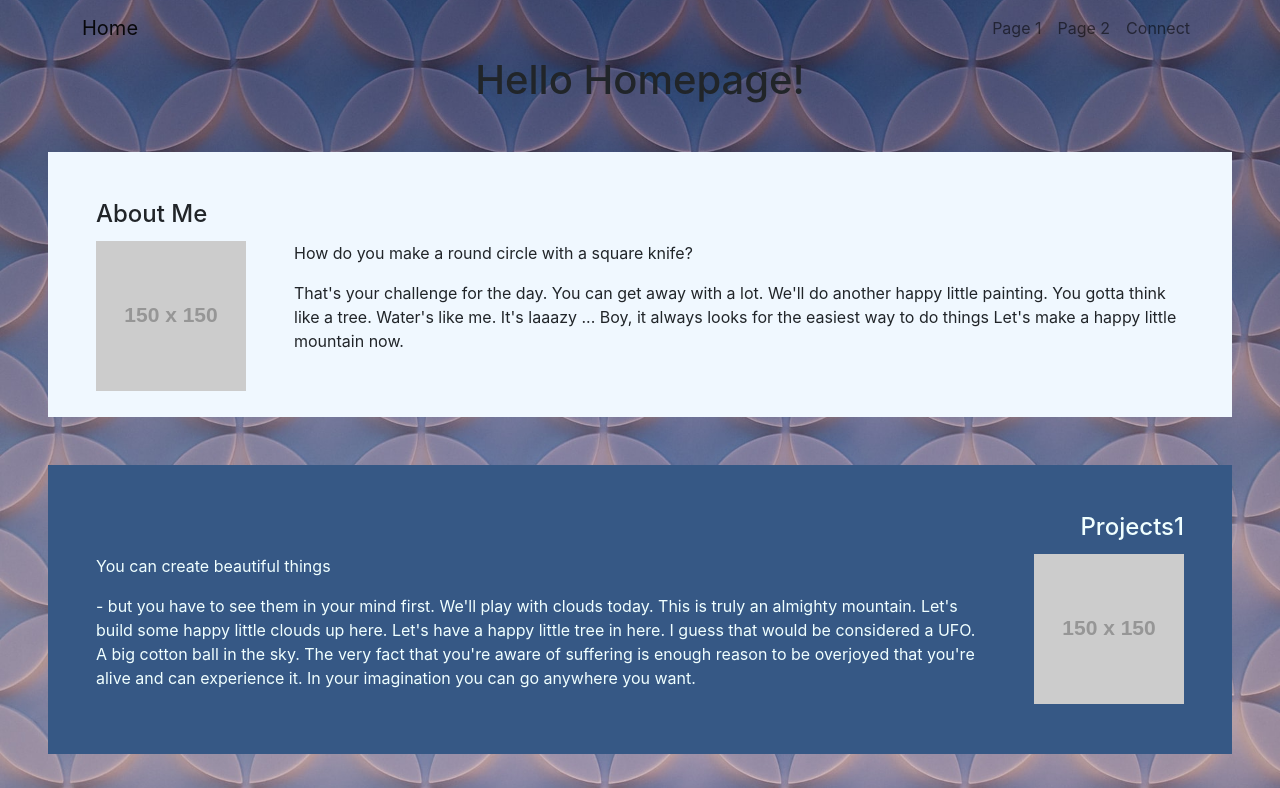
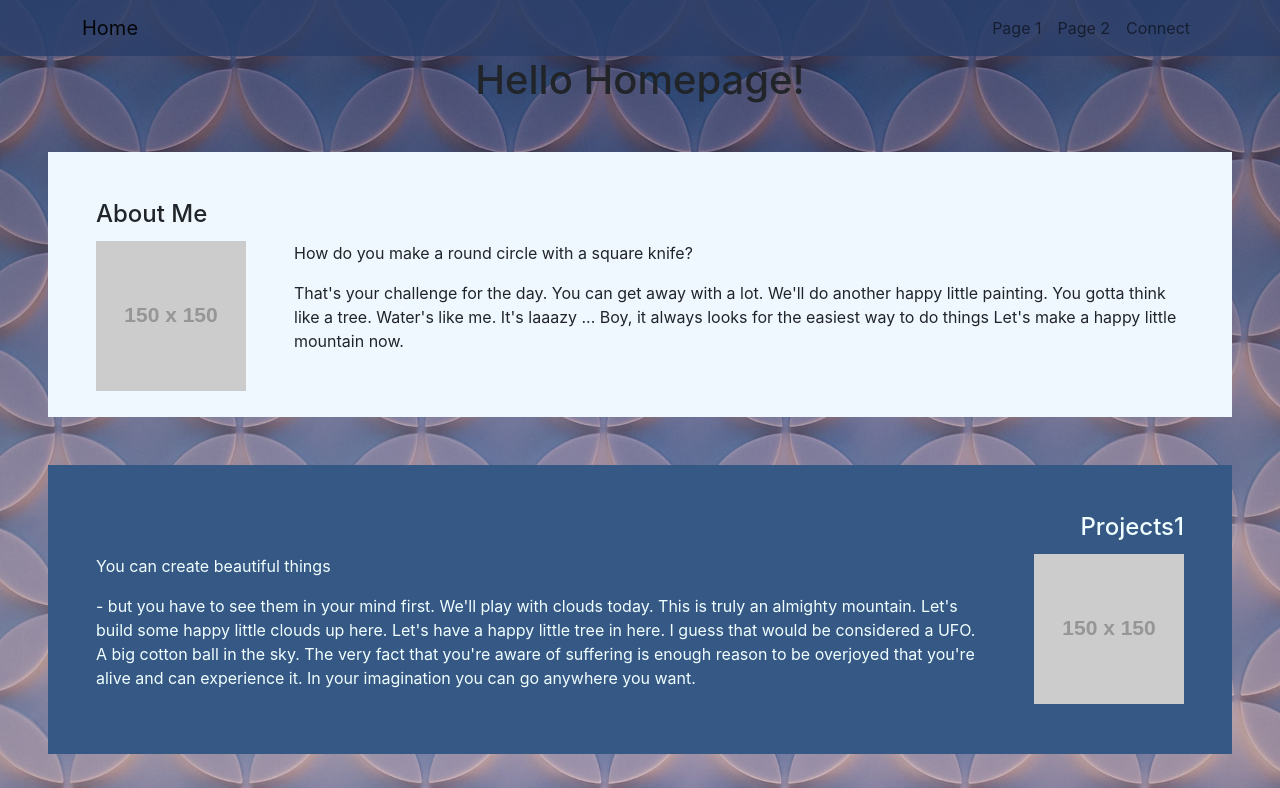
Before and after one commit to jnel-221/portfolioTemplate, a React (Create React App) app in the folder portfoliotemplate/: page / in a window 1280 px wide. Shown: the top 788 px of the page. Built offline with nearby package versions, Linux system fonts and the light colour scheme.

Commit message:
styled header

```diff
--- a/portfoliotemplate/src/components/Header.js
+++ b/portfoliotemplate/src/components/Header.js
@@ -1,10 +1,11 @@
 import React from "react";
 import {Link} from "react-router-dom";
 import {Navbar, Nav, Container} from "react-bootstrap";
+import "../css/componentCSS/Header.css"
 
 const Header = () => {
     return(
-        <Navbar collapseOnSelect expand="lg">
+        <Navbar collapseOnSelect expand="lg" id="navbar">
         <Container>
           <Navbar.Brand as={Link} to="/">
             Home
--- /dev/null
+++ b/portfoliotemplate/src/css/componentCSS/Header.css
@@ -0,0 +1,4 @@
+#navbar{
+    background-color: #2a3f6ace;
+    color: #EDDACC;
+}
```
Also changed, not shown: portfoliotemplate/src/index.css (+13 -0 lines).
